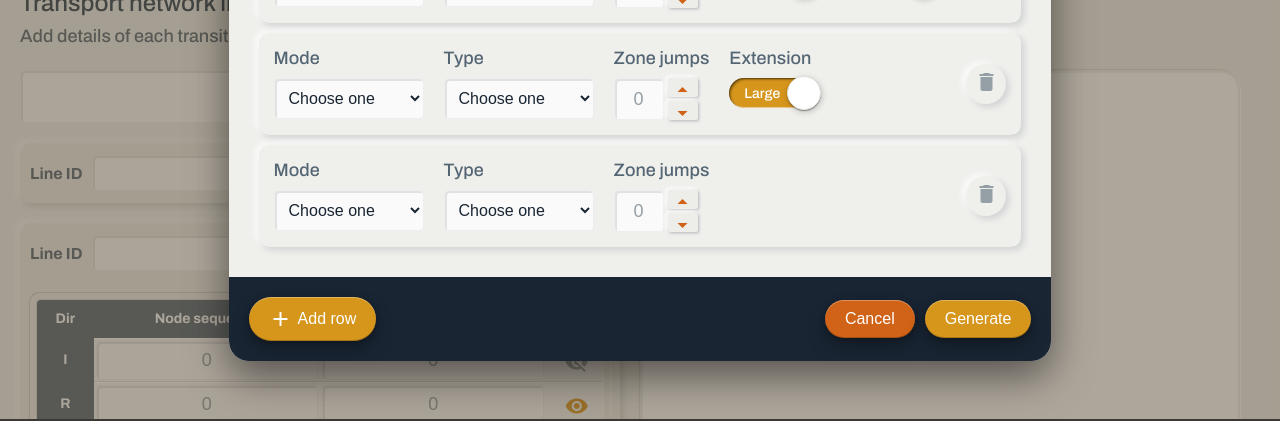
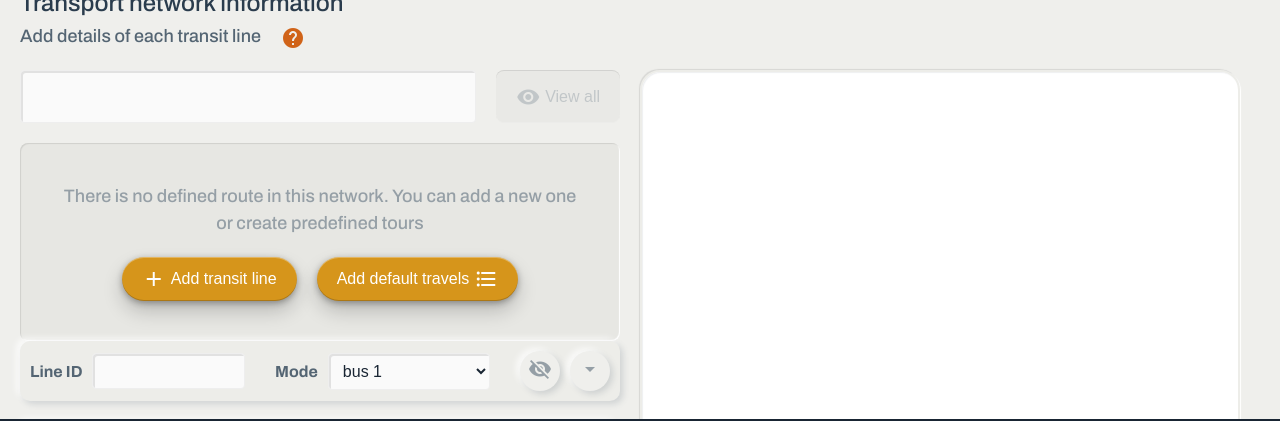
Before and after one commit to SIDERMIT/frontend, a Vue app: page /my_cities/1/scene/1/new_network in a window 1280 px wide. Shown: the part 297-718 px from the top of the page. Built offline with nearby package versions, Linux system fonts and the light colour scheme; no server answers; what vue-2-breadcrumbs would draw is missing.

Commit message:
css fixes and updates

```diff
--- a/src/assets/css/style.css
+++ b/src/assets/css/style.css
@@ -165,6 +165,12 @@ footer .full.grid {grid-template-columns: 1fr 1fr;}
     border-radius: 8px;
 }
 .btn.neuro {color: var(--link2);}
+.btn.neuro:disabled,.btn.neuro:disabled:hover,.btn.neuro.disabled,.btn.neuro.disabled:hover {
+    opacity: 0.5;
+    background: rgba(0,0,0,0.05);
+    box-shadow: inset 0 -1px 0 0 rgba(255,255,255,0.20), inset 0 1px 0 0 rgba(0,0,0,0.20);
+    color: var(--soft-gray);
+}
 .btn.icon {
     display: block;
     line-height: 1;
@@ -252,11 +258,11 @@ box-shadow: inset 2px 0px 1px 0 rgba(0, 0, 0, 0.15), inset -2px -2px 0px 0 rgba(
 .step:before {display: block; content: 'chevron_right'; font-family: 'Material Icons'; font-size: 24px; color: var(--soft-gray);}
 .step:last-child {color: var(--soft-gray);}
 .step.first:before {display: none;}
+.step .router-link-exact-active {color: var(--soft-gray);}
 
 .recent-cities {margin-bottom: 60px;}
 .recent-cities .cities {grid-gap: 20px; grid-template-columns: 1fr 1fr 1fr;}
 .heading {grid-template-columns: 1fr auto; margin-bottom: 20px;}
-.btn.neuro {}
 .card {
     padding: 20px;
     background: #EDEDE9;
--- a/src/main.js
+++ b/src/main.js
@@ -11,12 +11,11 @@ require('@/assets/css/style.css')
 Vue.component('v-chart', ECharts)
 Vue.use(VueBreadcrumbs, {
   template:
-    '        <nav v-if="$breadcrumbs.length" aria-label="breadcrumb">\n' +
-    '            <ol class="breadcrumb">\n' +
-    '                <li v-for="(crumb, key) in $breadcrumbs" v-if="crumb.meta.breadcrumb" :key="key" class="breadcrumb-item active" aria-current="page">\n' +
-    '                    <router-link :to="{ path: getPath(crumb) }">{{ getBreadcrumb(crumb.meta.breadcrumb) }}</router-link>' +
-    '                </li>\n' +
-    '            </ol>\n' +
+    '        <nav v-if="$breadcrumbs.length" aria-label="breadcrumb" class="breadcrumbs">\n' +
+                '<span class="step first"><span class="material-icons">home</span></span>' +
+'                <span v-for="(crumb, key) in $breadcrumbs" v-if="crumb.meta.breadcrumb" :key="key" class="step" aria-current="page">\n' +
+'                    <router-link :to="{ path: getPath(crumb) }">{{ getBreadcrumb(crumb.meta.breadcrumb) }}</router-link>' +
+'                </span>\n' +
     '        </nav>'
 });
 
--- a/src/views/network/NewNetwork.vue
+++ b/src/views/network/NewNetwork.vue
@@ -22,10 +22,23 @@
             <div>
                 <div class="grid search-bar">
                     <input type="search"/>
-                    <button class="btn neuro">
+                    <button class="btn neuro" disabled>
                         <span class="material-icons">visibility</span>
                         <span>View all</span>
                     </button>
+                </div>
+                <div class="empty-box">
+                    <p>There is no defined route in this network. You can add a new one or create predefined tours</p>
+                    <div class="grid">
+                        <button class="btn">
+                            <span class="material-icons">add</span>
+                            <span>Add transit line</span>
+                        </button>
+                        <button class="btn">
+                            <span>Add default travels</span>
+                            <span class="material-icons">format_list_bulleted</span>
+                        </button>
+                    </div>
                 </div>
                 <div class="linebox-container">
                     <div class="linebox">
@@ -187,7 +200,7 @@
             </div>
         </div>
     </section>
-    <div class="modal-container">
+    <div class="modal-container" style="display:none;">
         <div class="modal">
             <div class="modal-title">
                 <h2>Add default transit lines</h2>
```
